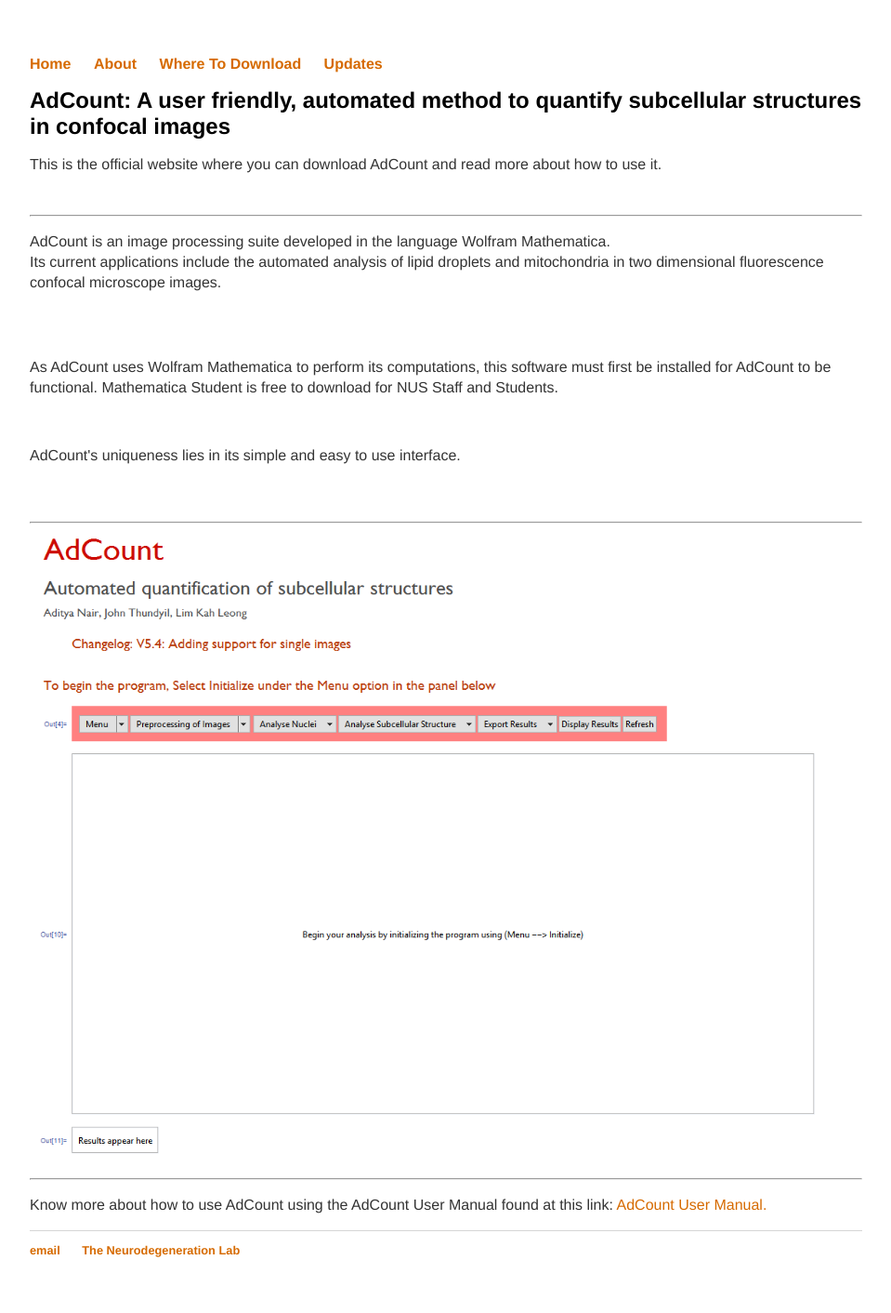
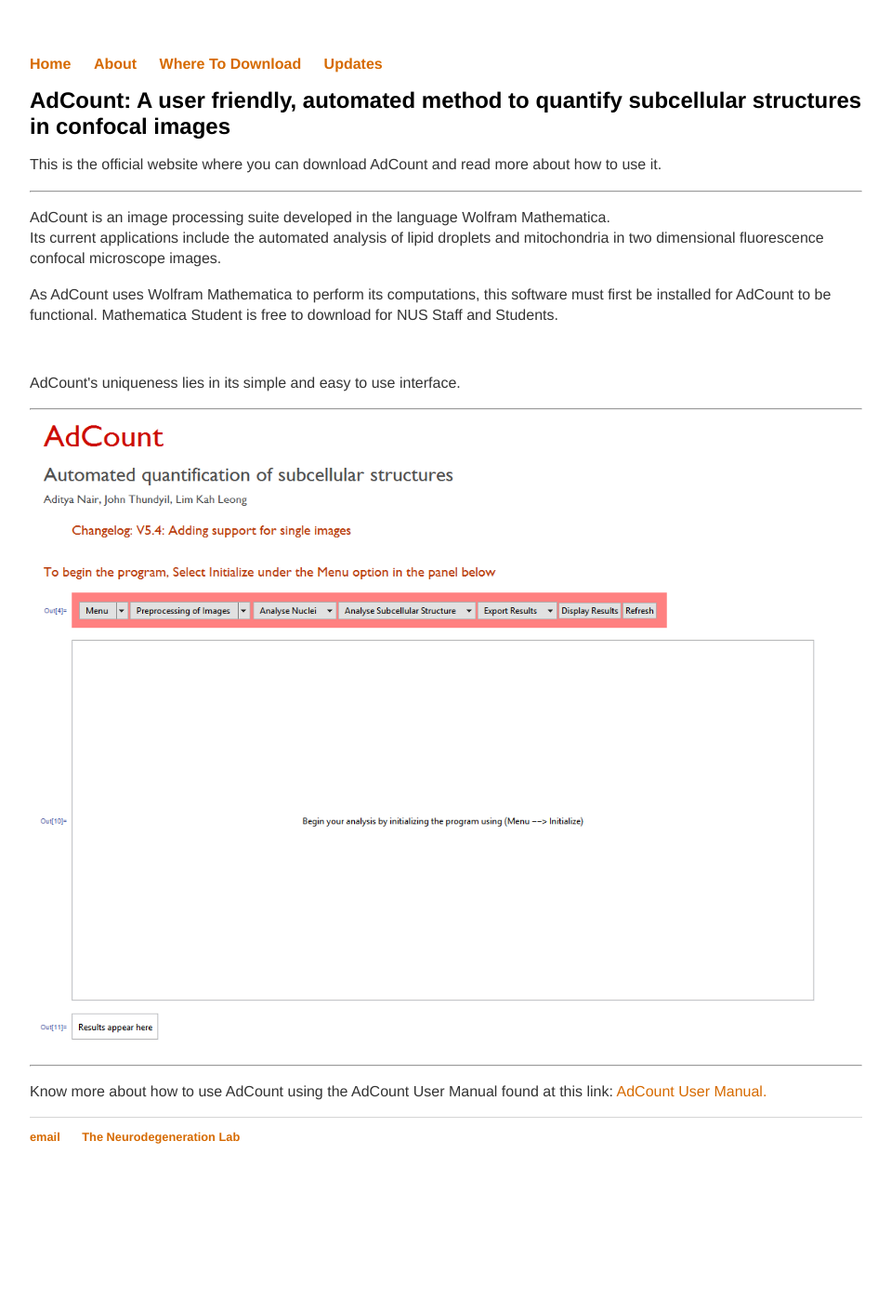
Before and after one commit to adcount/adcount.github.io, a Jekyll site: the page built from index.html, in a window 1280 px wide. Shown: the whole page at 93% size, without its empty margins (160-1119 px from the left). Built offline with Jekyll 4.4.1, drawn with Linux system fonts in a browser that asks for light colours; after the commit the page ends 1290 px from its top, so only the background shows below that.

Commit message:
Update index.html

```diff
--- a/index.html
+++ b/index.html
@@ -4,13 +4,13 @@ title: AdCount
 ---
 <div class="blurb">
 	<h1>AdCount: A user friendly, automated method to quantify subcellular structures in confocal images</h1>
-	<p>This is the official website where you can download AdCount and read more about how to use it.</p><br><hr>
+	<p>This is the official website where you can download AdCount and read more about how to use it.</p><hr>
 
 	<p>AdCount is an image processing suite developed in the language Wolfram Mathematica.<br> Its current applications include the automated analysis of lipid droplets and mitochondria in two dimensional fluorescence confocal microscope images.</p>
-	<br><br><p>As AdCount uses Wolfram Mathematica to perform its computations, this software must first be installed for AdCount to be functional. Mathematica Student is free to download for NUS Staff and Students.<br>
+	<p>As AdCount uses Wolfram Mathematica to perform its computations, this software must first be installed for AdCount to be functional. Mathematica Student is free to download for NUS Staff and Students.<br>
 	</p><br>
-	<p>AdCount's uniqueness lies in its simple and easy to use interface.</p><br><br><hr>
-	<img src="images/AdCount.png" alt="AdCount Interface" class="inline" style="width:902px;height:684px;"><br><hr>
+	<p>AdCount's uniqueness lies in its simple and easy to use interface.</p><hr>
+	<img src="images/AdCount.png" alt="AdCount Interface" class="inline" style="width:902px;height:684px;"><hr>
 
 	<p>Know more about how to use AdCount using the AdCount User Manual found at this link: <a href="https://goo.gl/12AwAb">AdCount User Manual.</a>
 
```
